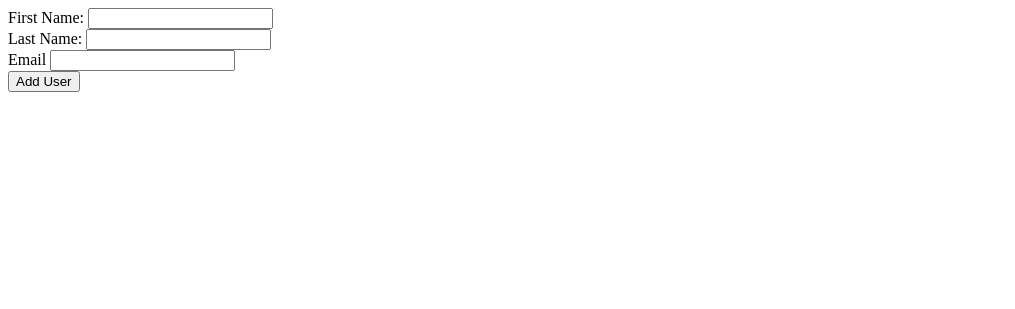
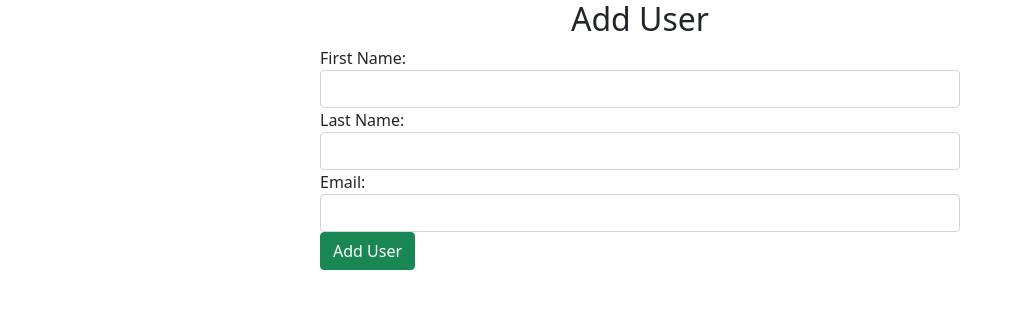
Before and after one commit to TheGoldnElite/Python, a Flask app: template flask_mysql/UsersCR/templates/create.html in a window 1280 px wide. Shown: the top 309 px of the page, without its empty margins (0-1015 px from the left). Run offline with Flask 2, Linux system fonts and the light colour scheme; the template is opened without the code that fills it, so the values that code supplies are empty; parts of the project's set-up code (start-up, migrations or seed data) failed here and were passed over.

Commit message:
commit on main

```diff
--- a/flask_mysql/UsersCR/mysqlconnection.py
+++ b/flask_mysql/UsersCR/mysqlconnection.py
@@ -6,7 +6,7 @@
         # change the user and password as needed
         connection = pymysql.connect(host = 'localhost',
                                     user = 'root',
-                                    password = 'root',
+                                    password = 'rootroot',
                                     db = db,
                                     charset = 'utf8mb4',
                                     cursorclass = pymysql.cursors.DictCursor,
@@ -19,8 +19,7 @@
             try:
                 query = cursor.mogrify(query, data)
                 print("Running Query:", query)
-
-                cursor.execute(query, data)
+                executable = cursor.execute(query, data)
                 if query.lower().find("insert") >= 0:
                     # INSERT queries will return the ID NUMBER of the row inserted
                     self.connection.commit()
--- a/flask_mysql/UsersCR/server.py
+++ b/flask_mysql/UsersCR/server.py
@@ -1,4 +1,4 @@
-from flask import Flask, render_template,request,redirect
+from flask import Flask, render_template, request, redirect
 
 from users import User
 
@@ -8,15 +8,17 @@
 def index():
     return redirect('/users')
 
+
 @app.route('/users')
 def users():
-    return render_template("users.html", users=User.get_all())
+    return render_template("users.html",users=User.get_all())
 
-@app.route('users/new')
+
+@app.route('/user/new')
 def new():
-    return render_template('/new_user.html')
+    return render_template("new_user.html")
 
-@app.route('/user/create',method=['post'])
+@app.route('/user/create',methods=['POST'])
 def create():
     print(request.form)
     User.save(request.form)
--- a/flask_mysql/UsersCR/templates/create.html
+++ b/flask_mysql/UsersCR/templates/create.html
@@ -4,23 +4,27 @@
     <meta charset="UTF-8">
     <meta http-equiv="X-UA-Compatible" content="IE=edge">
     <meta name="viewport" content="width=device-width, initial-scale=1.0">
+    <!-- CSS only -->
+    <link href="https://cdn.jsdelivr.net/npm/bootstrap@5.0.2/dist/css/bootstrap.min.css" rel="stylesheet" integrity="sha384-EVSTQN3/azprG1Anm3QDgpJLIm9Nao0Yz1ztcQTwFspd3yD65VohhpuuCOmLASjC" crossorigin="anonymous">
     <title>Create User</title>
 </head>
 <body>
-    <form action="/user/create" method="post">
-        <div>
+
+    <form action="/user/create" method="post" class="col-6 mx-auto">
+        <h2 class="text-center">Add User</h2>
+        <div class="form-group">
             <label for="first_name">First Name:</label>
-            <input type="text" name="first_name">
+            <input type="text" name="first_name"  class="form-control">
         </div>
-        <div>
+        <div class="form-group">
             <label for="last_name">Last Name:</label>
-            <input type="text" name="last_name">
+            <input type="text" name="last_name"  class="form-control">
         </div>
-        <div>
-            <label for="email" name="email">Email</label>
-            <input type="text" name="email">
+        <div class="form-group">
+            <label for="email">Email:</label>
+            <input type="text" name="email"  class="form-control">
         </div>
-        <input type="submit" value="Add User">
+        <input type="submit" value="Add User" class="btn btn-success">
     </form>
 </body>
 </html>
```
Also changed, not shown: flask_mysql/UsersCR/templates/users.html (+17 -14 lines), flask_mysql/UsersCR/users.py (+12 -15 lines).
